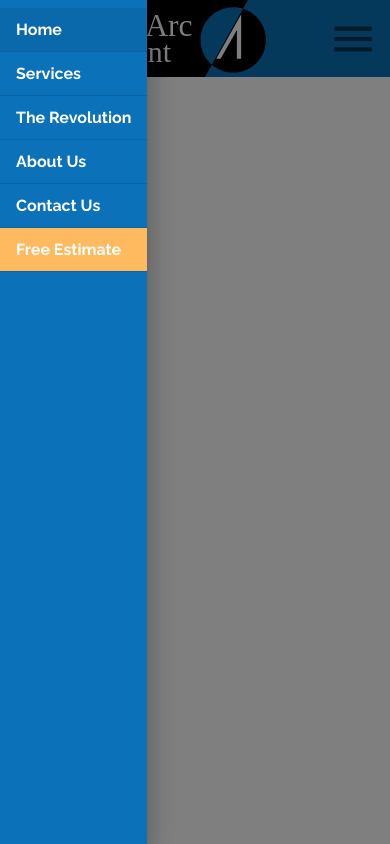
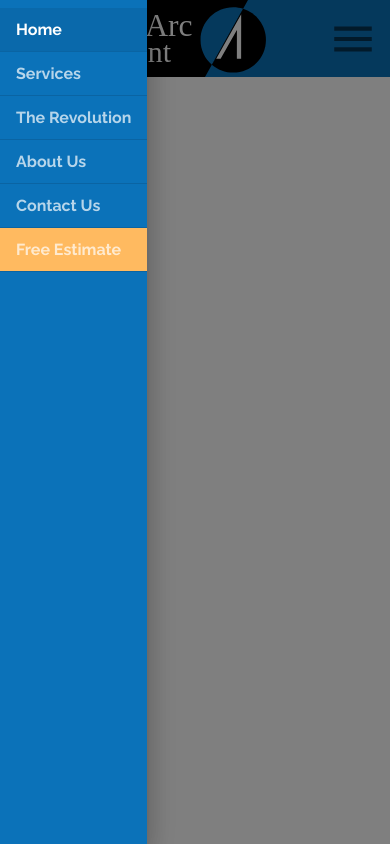
Before and after one commit to AJGHUB/arcdevelopment, a React (Create React App) app: page / in a window 390 px wide. Both pictures are taken after a click on the button 353 px from the left and 38 px from the top of the page. Built offline with nearby package versions, Linux system fonts and the light colour scheme.

Commit message:
header complete yay!

```diff
--- a/src/components/ui/Header.js
+++ b/src/components/ui/Header.js
@@ -103,9 +103,13 @@
   drawerItem: {
     ...theme.typography.tab,
     color: 'white',
+    opacity: 0.7,
   },
   drawerItemEstimate: {
     backgroundColor: theme.palette.common.orange,
+  },
+  drawerItemSelected: {
+    opacity: 1,
   },
 }));
 
@@ -295,7 +299,14 @@
             to="/"
             selected={value === 0}
           >
-            <ListItemText className={classes.drawerItem} disableTypography>
+            <ListItemText
+              className={
+                value === 0
+                  ? [classes.drawerItem, classes.drawerItemSelected]
+                  : classes.drawerItem
+              }
+              disableTypography
+            >
               Home
             </ListItemText>
           </ListItem>
@@ -310,7 +321,14 @@
             to="/services"
             selected={value === 1}
           >
-            <ListItemText className={classes.drawerItem} disableTypography>
+            <ListItemText
+              className={
+                value === 1
+                  ? [classes.drawerItem, classes.drawerItemSelected]
+                  : classes.drawerItem
+              }
+              disableTypography
+            >
               Services
             </ListItemText>
           </ListItem>
@@ -325,7 +343,14 @@
             to="/revolution"
             selected={value === 2}
           >
-            <ListItemText className={classes.drawerItem} disableTypography>
+            <ListItemText
+              className={
+                value === 2
+                  ? [classes.drawerItem, classes.drawerItemSelected]
+                  : classes.drawerItem
+              }
+              disableTypography
+            >
               The Revolution
             </ListItemText>
           </ListItem>
@@ -340,7 +365,14 @@
             to="/about"
             selected={value === 3}
           >
-            <ListItemText className={classes.drawerItem} disableTypography>
+            <ListItemText
+              className={
+                value === 3
+                  ? [classes.drawerItem, classes.drawerItemSelected]
+                  : classes.drawerItem
+              }
+              disableTypography
+            >
               About Us
             </ListItemText>
           </ListItem>
@@ -355,7 +387,14 @@
             to="/contact"
             selected={value === 4}
           >
-            <ListItemText className={classes.drawerItem} disableTypography>
+            <ListItemText
+              className={
+                value === 4
+                  ? [classes.drawerItem, classes.drawerItemSelected]
+                  : classes.drawerItem
+              }
+              disableTypography
+            >
               Contact Us
             </ListItemText>
           </ListItem>
@@ -371,7 +410,14 @@
             to="/estimate"
             selected={value === 5}
           >
-            <ListItemText className={classes.drawerItem} disableTypography>
+            <ListItemText
+              className={
+                value === 5
+                  ? [classes.drawerItem, classes.drawerItemSelected]
+                  : classes.drawerItem
+              }
+              disableTypography
+            >
               Free Estimate
             </ListItemText>
           </ListItem>
```
